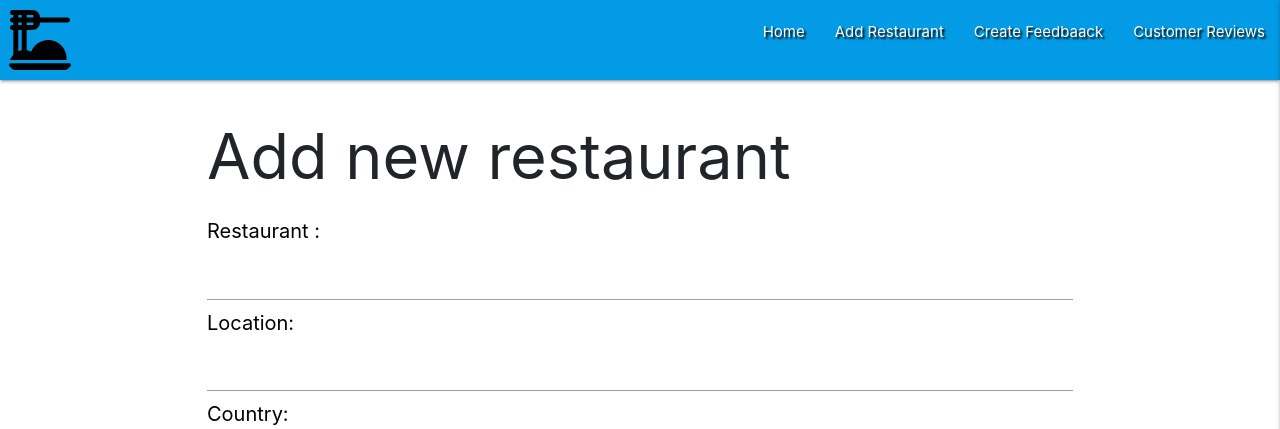
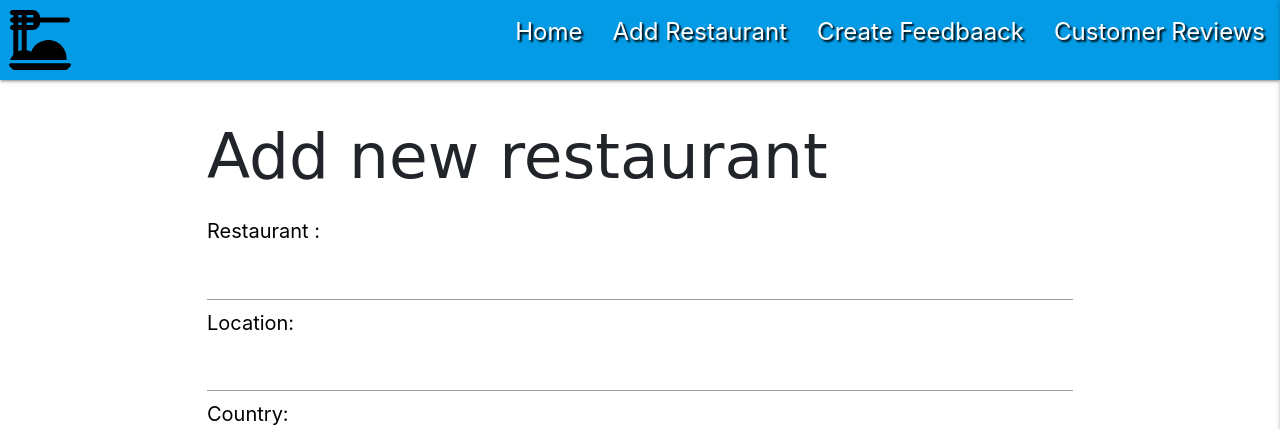
Before and after one commit to Muhammad-MO/project3-RestaurantReview, a Flask app: page /create in a window 1280 px wide. Shown: the top 429 px of the page. Run offline with Flask 2, Linux system fonts and the light colour scheme.

Commit message:
changed header H1 font

```diff
--- a/restaurant/static/css/style.css
+++ b/restaurant/static/css/style.css
@@ -18,3 +18,19 @@ label.form-label {
  background-color: #2196f3 ;
  height:50px;
 }
+
+
+h1{
+
+    font-family: 'Dancing Script', cursive;
+}
+
+nav ul a {
+    -webkit-transition: background-color .3s;
+
+    font-size: 1.6rem;
+    color: #fff;
+    display: block;
+    padding: 0 15px;
+    cursor: pointer;
+}
```
